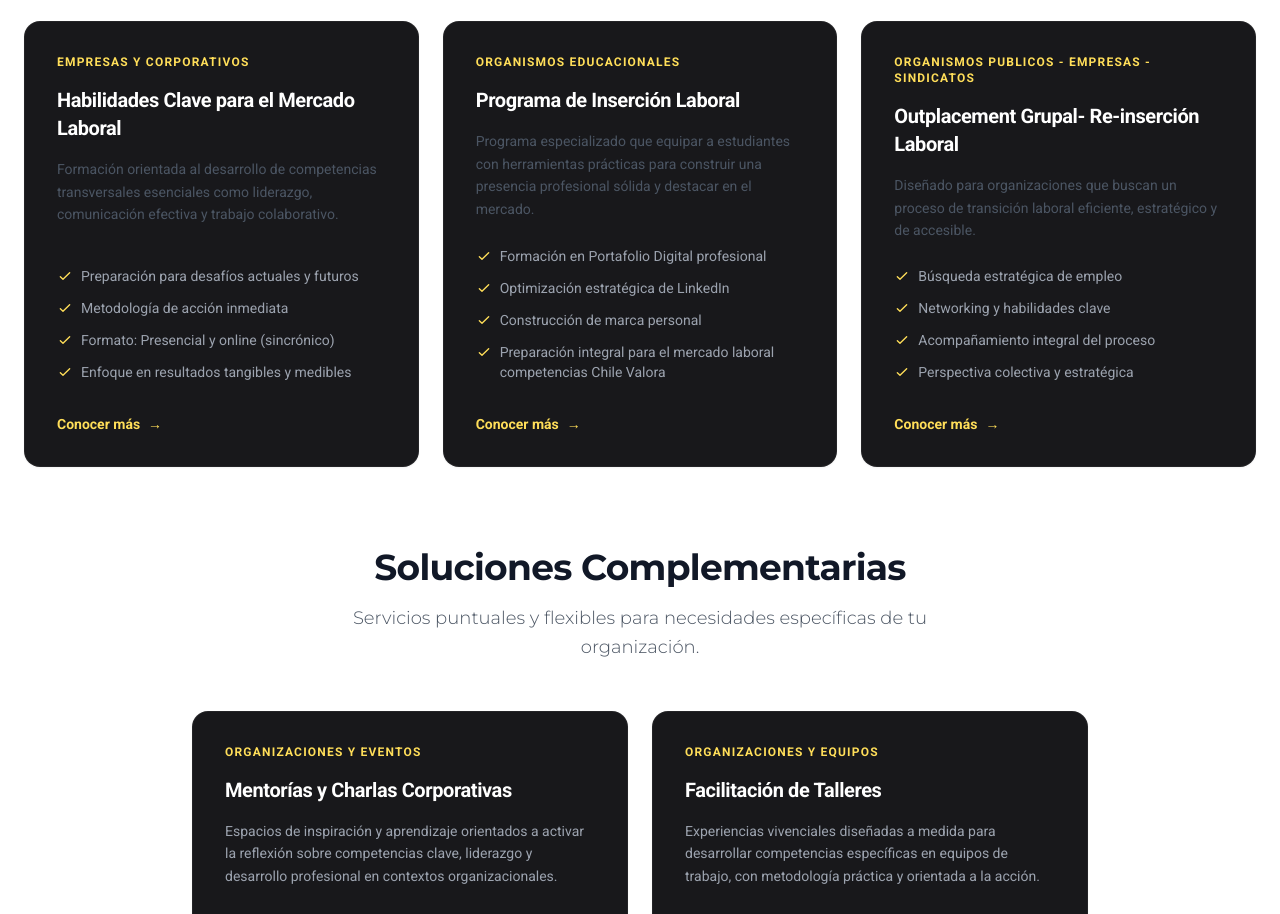
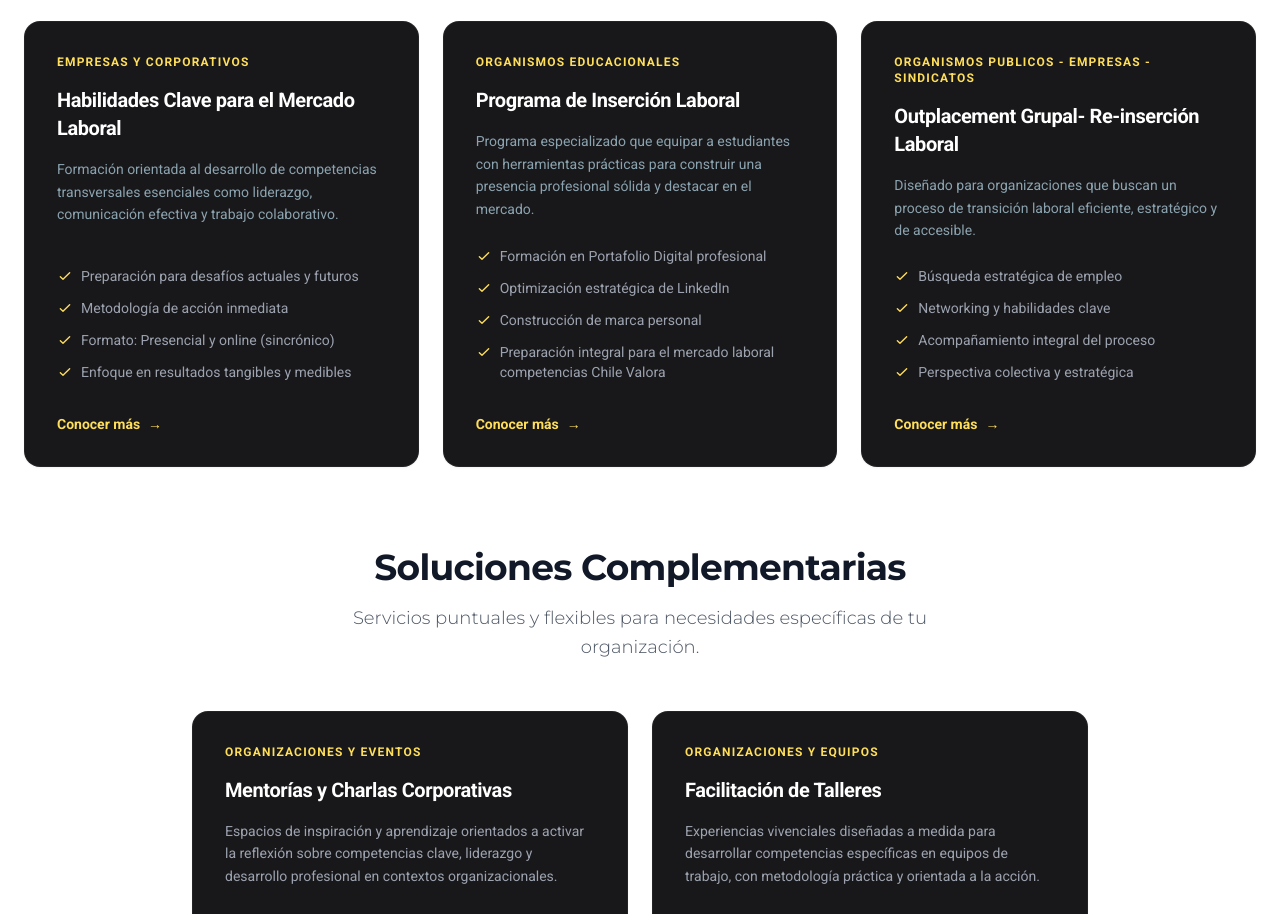
Before and after one commit to mauro6287-blip/alicia-morales-coach, a Next.js app: page / in a window 1280 px wide. Shown: the part 1140-2054 px from the top of the page. Built offline with nearby package versions, Linux system fonts and the light colour scheme.

Commit message:
Improve solution card description color contrast (#8ba3af)
Co-Authored-By: Claude Opus 4.6 <noreply@anthropic.com>

```diff
--- a/sections/Problemas.tsx
+++ b/sections/Problemas.tsx
@@ -75,7 +75,7 @@ export default function Problemas() {
                             <h3 className="mb-4 text-xl font-bold text-white">
                                 {solucion.titulo}
                             </h3>
-                            <p className="mb-6 flex-grow text-sm leading-relaxed text-gray-600">
+                            <p className="mb-6 flex-grow text-sm leading-relaxed text-[#8ba3af]">
                                 {solucion.descripcion}
                             </p>
 
```
